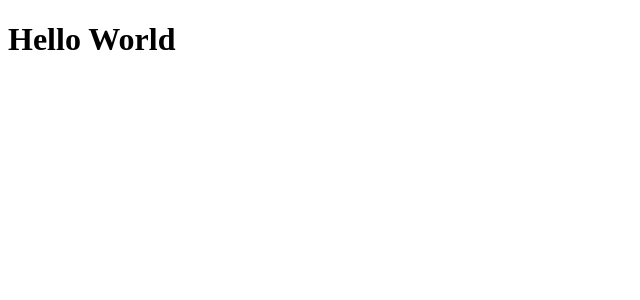
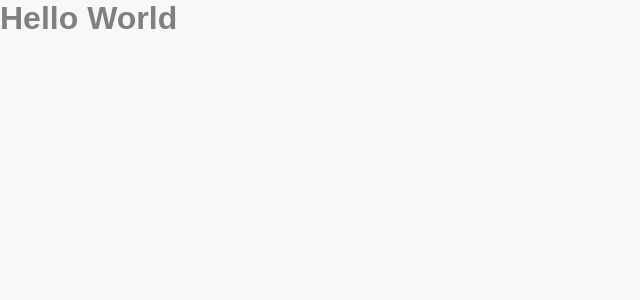
Before and after one commit to gabrielcasag/NextLevelWeek5, a Next.js app: page / in a window 1280 px wide. Shown: the top 300 px of the page, without its empty margins (0-640 px from the left). Built offline with nearby package versions, Linux system fonts and the light colour scheme.

Commit message:
setup styled-components and createGlobalStyle

```diff
--- a/package.json
+++ b/package.json
@@ -10,11 +10,14 @@
   "dependencies": {
     "next": "10.1.3",
     "react": "17.0.2",
-    "react-dom": "17.0.2"
+    "react-dom": "17.0.2",
+    "styled-components": "^5.2.3"
   },
   "devDependencies": {
     "@types/node": "^14.14.41",
     "@types/react": "^17.0.3",
+    "@types/styled-components": "^5.1.9",
+    "babel-plugin-styled-components": "^1.12.0",
     "typescript": "^4.2.4"
   }
 }
--- a/pages/_app.tsx
+++ /dev/null
@@ -1,5 +0,0 @@
-function MyApp({ Component, pageProps }) {
-  return <Component {...pageProps} />
-}
-
-export default MyApp
--- /dev/null
+++ b/src/pages/_app.tsx
@@ -0,0 +1,13 @@
+import GlobalStyles from "../styles/global"
+
+
+function MyApp({ Component, pageProps }) {
+  return (
+    <>
+      <GlobalStyles />
+      <Component {...pageProps} />
+    </>
+  )
+}
+
+export default MyApp
--- /dev/null
+++ b/src/pages/_document.tsx
@@ -0,0 +1,30 @@
+import Document from 'next/document';
+import { ServerStyleSheet } from 'styled-components';
+
+export default class MyDocument extends Document {
+  static async getInitialProps(ctx) {
+    const sheet = new ServerStyleSheet();
+    const originalRenderPage = ctx.renderPage;
+
+    try {
+      ctx.renderPage = () =>
+        originalRenderPage({
+          enhanceApp: (App) => (props) =>
+            sheet.collectStyles(<App {...props} />),
+        });
+
+      const initialProps = await Document.getInitialProps(ctx);
+      return {
+        ...initialProps,
+        styles: (
+          <>
+            {initialProps.styles}
+            {sheet.getStyleElement()}
+          </>
+        ),
+      };
+    } finally {
+      sheet.seal();
+    }
+  }
+}
--- /dev/null
+++ b/src/styles/global.ts
@@ -0,0 +1,55 @@
+import { createGlobalStyle } from "styled-components"
+
+export default createGlobalStyle`
+  :root {
+    --white: #FFF;
+
+    --gray-50: #F7F8FA;
+    --gray-100: #E6E8EB;
+    --gray-200: #AFB2B1;
+    --gray-500: #808080;
+    --gray-800: #494D4B;
+
+    --green-500: #04D361;
+
+    --purple-300: #9F75FF;
+    --purple-400: #9164FA;
+    --purple-500: #8257E5;
+    --purple-800: #6F48C9;
+  }
+
+  @media (max-width: 1080px) {
+    font-size: 93.75%; // 15px
+  }
+
+  @media (max-width: 720px) {
+    font-size: 87.5%; // 14px
+  }
+
+  * {
+    padding: 0;
+    margin: 0;
+    box-sizing: border-box;
+  }
+
+  body {
+    background: var(--gray-50);
+  }
+
+  body, input, textarea, button {
+    font: 500 1rem sans-serif;
+    color: var(--gray-500);
+  }
+
+  h1 {
+    font-size: 2rem;
+  }
+
+  h2 {
+    font-size: 1.5rem;
+  }
+
+  button {
+    cursor: pointer;
+  }
+`;
```
Also changed, not shown: .babelrc (added), src/pages/index.tsx (renamed from pages/index.tsx), 1 other file (tests, documents, lock files or other folders).
